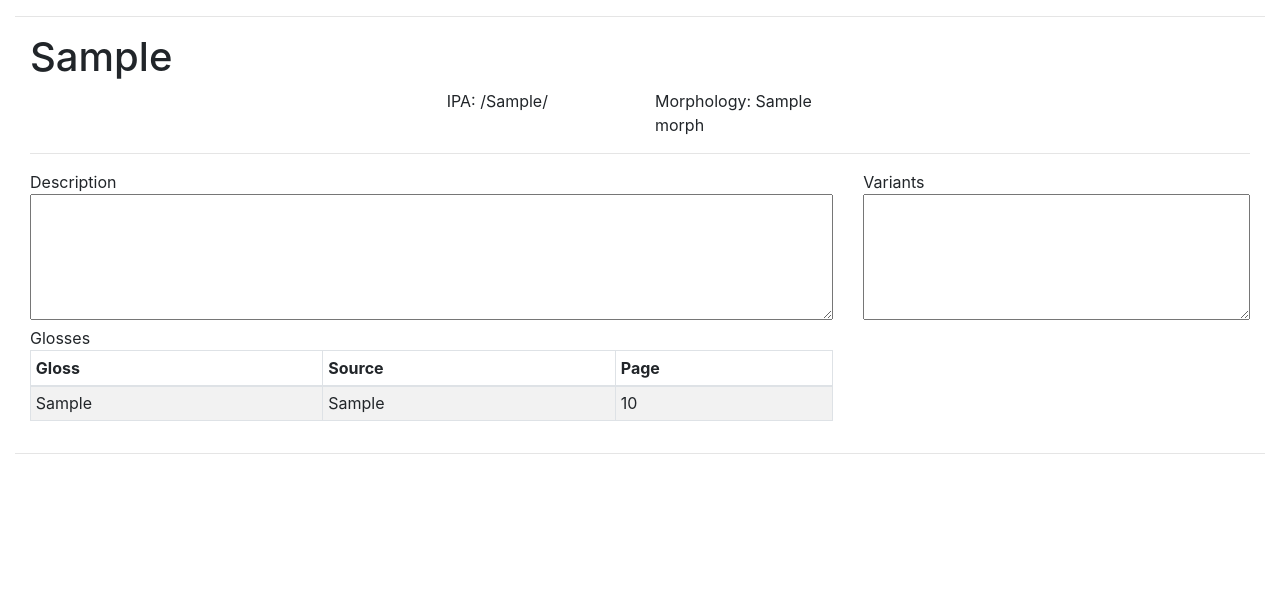
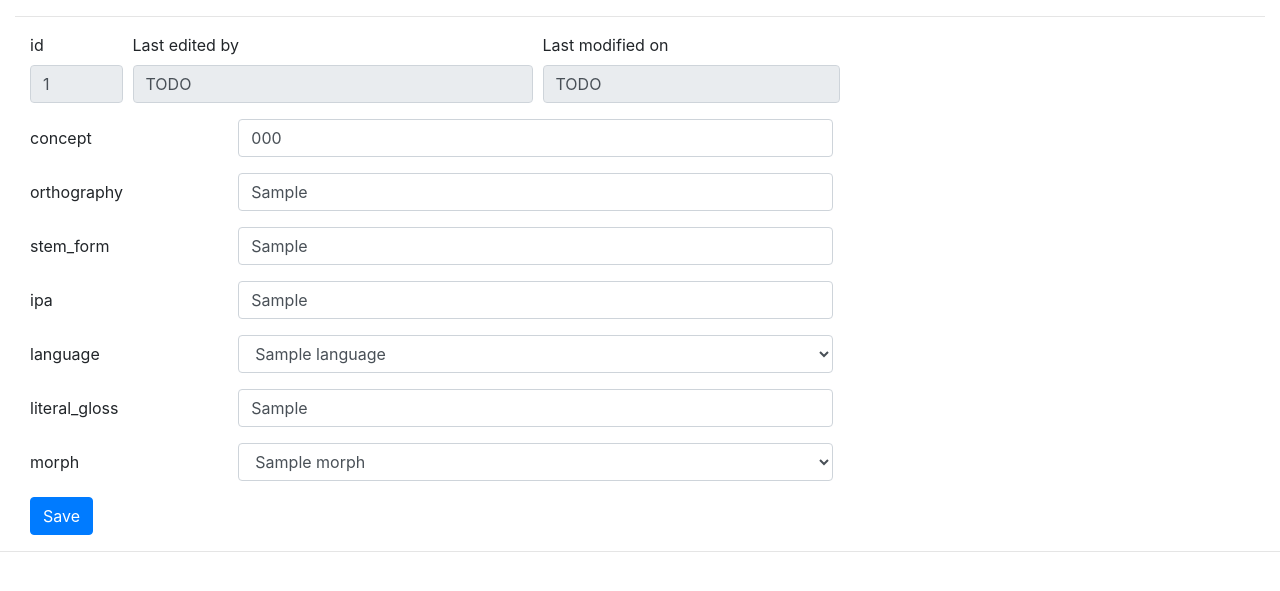
Before and after one commit to dijkstracula/pacldb, a Flask app: page /lexicon/show/1 in a window 1280 px wide. Shown: the part 56-647 px from the top of the page. Run offline with Flask 2, Linux system fonts and the light colour scheme; tables that the repository leaves empty hold one stand-in row (values such as "Sample post"); some libraries are stand-ins or nearby versions.

Commit message:
lexicon edit form stub

```diff
--- /dev/null
+++ b/app/lexicon/forms.py
@@ -0,0 +1,29 @@
+from flask_wtf import FlaskForm
+from wtforms import HiddenField, SelectField, StringField, SubmitField
+from wtforms.ext.sqlalchemy.fields import QuerySelectField
+
+from app.models import Domain, Morph, Language
+
+def get_domains():
+    return Domain.query.order_by(Domain.name)
+
+def get_langs():
+    return Language.query.order_by(Language.name)
+
+def get_morphs():
+    return Morph.query.order_by(Morph.name)
+
+# TODO: is this any different from SearchForm? Should we merge the two?
+class LexiconForm(FlaskForm):
+    id = StringField('id')
+    last_edited_by = StringField("last_edited_by")
+    domain = QuerySelectField('domain', query_factory=get_domains, allow_blank=True, get_label="name", blank_text="-all-")
+    concept = StringField('concept')
+    morph = QuerySelectField('morph', query_factory=get_morphs, allow_blank=True, get_label="name", blank_text="-all-")
+    orthography = StringField('orthography')
+    stem_form = StringField('stem_form')
+    ipa = StringField('ipa')
+    gloss = StringField('gloss')
+    literal_gloss = StringField('literal_gloss')
+    language = QuerySelectField('language', query_factory=get_langs, allow_blank=True, get_label="name", blank_text="-all-")
+    submit = SubmitField('Search')
--- a/app/lexicon/views.py
+++ b/app/lexicon/views.py
@@ -2,6 +2,8 @@ from flask import Blueprint, flash, redirect, render_template, request, url_for,
 from flask import json, jsonify
 
 from app.models import Domain, Gloss, Language, Morph, Term
+
+from .forms import LexiconForm
 
 from . import lexicon_blueprint
 
@@ -18,6 +20,15 @@ def orthography_page(tid):
         blob = result.to_json()
         return jsonify(blob)
 
-    # TODO: Consider removing this server-side rendered page (or at least
-    # pushing it to the client side)
-    return render_template('lexicon/entry_page.html', result=result)
+    form = LexiconForm(id = result.id,
+                       last_edited_by = "TODO",
+                       domain = result.domain,
+                       concept = result.concept,
+                       morph = result.morph,
+                       orthography=result.orthography,
+                       stem_form = result.stem_form,
+                       ipa = result.ipa,
+                       glosses = result.glosses,
+                       literal_gloss = result.literal_gloss,
+                       language = result.language)
+    return render_template('lexicon/entry_page.html', result=form)
--- a/app/search/views.py
+++ b/app/search/views.py
@@ -41,7 +41,7 @@ def search_page():
             page=page,
             domain_id=form.domain.data,
             concept=form.concept.data,
-            morph_type=form.morph_type.data,
+            morph=form.morph.data,
             orthography=form.orthography.data,
             stem_form=form.stem_form.data,
             ipa=form.ipa.data,
@@ -62,8 +62,8 @@ def search_page():
     language_id = request.args.get('language')
     form.language.data = Language.query.filter(Language.id == language_id).first()
 
-    morph_id = request.args.get('morph_type')
-    form.morph_type.data = Morph.query.filter(Morph.id == morph_id).first()
+    morph_id = request.args.get('morph')
+    form.morph.data = Morph.query.filter(Morph.id == morph_id).first()
 
     sort_column = form.sort_column.data = request.args.get('sort_column')
 
--- a/app/static/js/search.js
+++ b/app/static/js/search.js
@@ -54,6 +54,7 @@ $('#tbl').on('click','.save',function() {
     $(this).attr("class", "edit");
     $(this).text("[✎]");
 });
+
 $('#tbl').on('click','.delete',function() {
     rows = $(this).parent().siblings();
 });
--- a/app/templates/lexicon/entry_page.html
+++ b/app/templates/lexicon/entry_page.html
@@ -1,43 +1,26 @@
 {% extends "layout.html" %}
-{% from "macros.html" import render_form_group, render_checkbox_field, render_submit_field %}
+{% from "macros.html" import render_form_row, render_form_group, render_submit_field %}
 
 {% block content %}
 
 <div class="container-fluid">
-    <div class="row">
-        <div class="col-md-8">
-            <h1>{{result.orthography}}</h1>
+        <div class="form-row">
+        {{ render_form_group(result.id, label="id", width=1, readonly=True) }}
+        {{ render_form_group(result.last_edited_by, label="Last edited by", width=4, readonly=True) }}
+        {{ render_form_group(result.last_edited_by, label="Last modified on", width=3, readonly=True) }}
         </div>
-    </div>
-    <div class="row">
-        <div class="col-md-4">
-            <h4>{{result.concept.name}}</h4>
-        </div>
-        <div class="col-md-2 align-items-end">IPA: /{{result.ipa}}/</div>
-        <div class="col-md-2 align-items-end">Morphology: {{result.morph.name}}</div>
-    </div>
-    <hr/>
-    <div class="row">
-        <div class="col-md-8">
-            Description<br/>
-            <textarea readonly rows="5"></textarea>
-        </div>
-        <div class="col-md-4">
-            Variants<br/>
-            <textarea readonly rows="5"></textarea>
-        </div>
-    </div>
-    <div class="row">
-        <div class="col-md-8">
-            Glosses<br/>
-            <table class="table table-bordered table-striped table-sm" cellspacing="0">
-                <thead>
-                    <tr>
-                        <th class="th-sm gloss" scope="col">Gloss</th>
-                        <th class="th-sm source" scope="col">Source</th>
-                        <th class="th-sm page" scope="col">Page</th>
-                    </tr>
-                </thead>
+
+        {{ render_form_row(result.concept, label="Concept") }}
+        {{ render_form_row(result.orthography, label="Source orthography") }}
+        {{ render_form_row(result.stem_form, label="Stem") }}
+        {{ render_form_row(result.ipa, label="IPA") }}
+        {{ render_form_row(result.language, label="Language") }}
+        {{ render_form_row(result.literal_gloss, label="Literal gloss") }}
+        {{ render_form_row(result.morph, label="Morphology") }}
+        {{ render_submit_field(result.submit, label="Save") }}
+
+    </form>
+            </table>
                 <tbody>
                     {% for gloss in result.glosses %}
                     <tr>
--- a/app/templates/macros.html
+++ b/app/templates/macros.html
@@ -20,9 +20,18 @@
 </div>
 {%- endmacro %}
 
-{% macro render_form_group(field, label=None) -%}
-<div class="form-group {{width}} {% if field.errors %}has-error{% endif %} {{ kwargs.pop('class_', '') }} ">
-    {{ render_field(field, label) }}
+{% macro render_form_row(field, label=None, width=6) -%}
+  <div class="form-group row">
+    <label for="{{field.id}}" class="col-sm-2 col-form-label">{{field.id}}</label>
+    <div class="col-sm-{{width}}">
+        {{ field(class_='form-control', **kwargs) }}
+    </div>
+  </div>
+{%- endmacro %}
+
+{% macro render_form_group(field, label=None, width=6) -%}
+<div class="form-group col-sm-{{width}} {% if field.errors %}has-error{% endif %} {{ kwargs.pop('class_', '') }} ">
+    {{ render_field(field, label, **kwargs) }}
 </div>
 {%- endmacro %}
 
```
